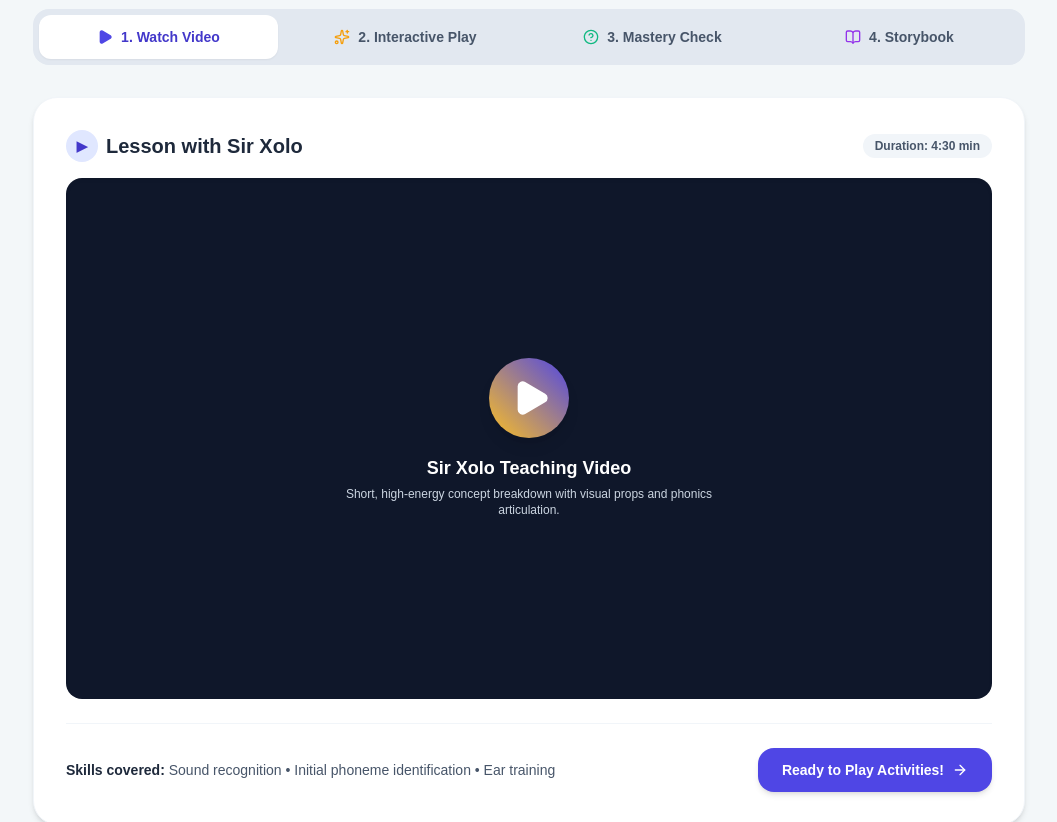
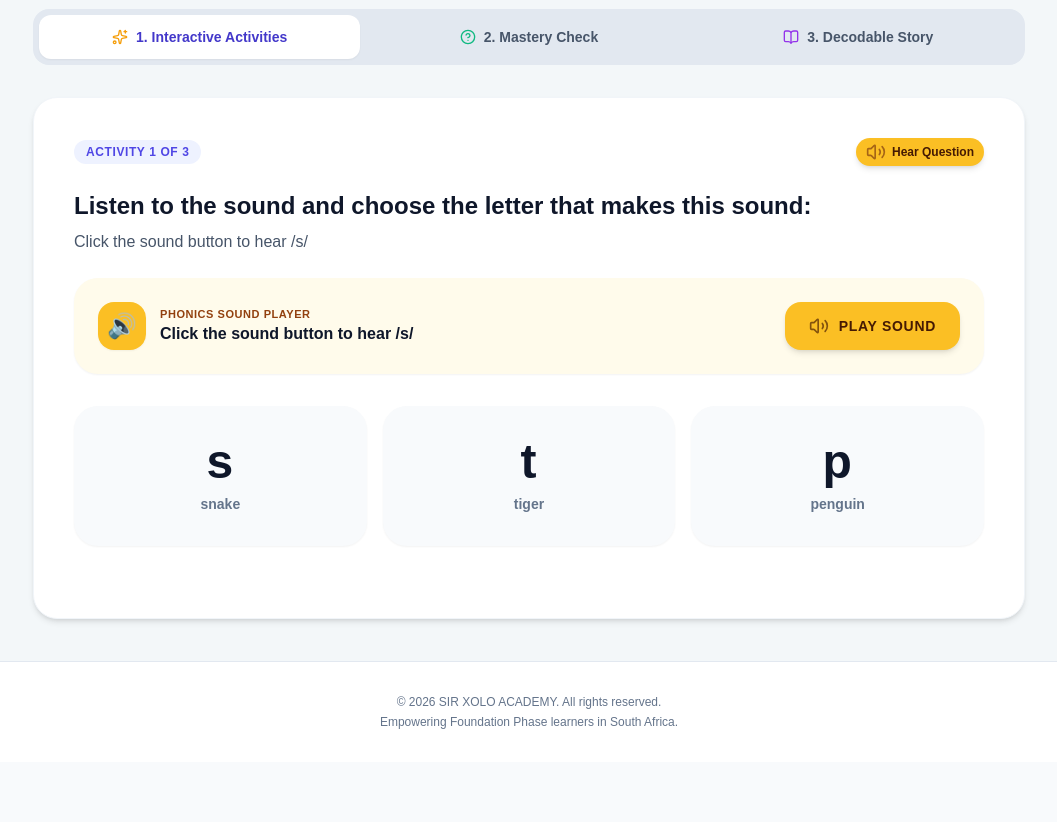
Before and after one commit to agnobays/sirxoloacademy, a Next.js app: page /learn/english/eng-step-1 in a window 1280 px wide. Shown: the part 220-1042 px from the top of the page, without its empty margins (111-1168 px from the left). After the commit the page ends 982 px from the top, so only its background shows below. Built offline with nearby package versions, Linux system fonts and the light colour scheme.

Commit message:
Remove empty video player and make interactive activities the primary mode

```diff
--- a/src/app/admin/page.tsx
+++ b/src/app/admin/page.tsx
@@ -174,7 +174,7 @@ export default function AdminPage() {
                     <span className="font-bold text-slate-900 block">
                       Step {s.stepNumber}: {s.title}
                     </span>
-                    <span className="text-slate-500">{s.videoDuration}</span>
+                    <span className="text-slate-500">{s.videoDuration || "Interactive Activities"}</span>
                   </div>
                   <button className="text-rose-600 hover:text-rose-800 p-1 cursor-pointer">
                     <Trash2 className="w-4 h-4" />
--- a/src/components/InteractiveLessonPlayer.tsx
+++ b/src/components/InteractiveLessonPlayer.tsx
@@ -4,7 +4,6 @@ import { useState } from "react";
 import Link from "next/link";
 import confetti from "canvas-confetti";
 import {
-  Play,
   CheckCircle2,
   HelpCircle,
   BookOpen,
@@ -28,7 +27,7 @@ interface Props {
 }
 
 export default function InteractiveLessonPlayer({ step, subject, nextStep }: Props) {
-  const [activeTab, setActiveTab] = useState<"video" | "activity" | "quiz" | "storybook">("video");
+  const [activeTab, setActiveTab] = useState<"activity" | "quiz" | "storybook">("activity");
   const [activityIndex, setActivityIndex] = useState(0);
   const [selectedActivityOption, setSelectedActivityOption] = useState<string | null>(null);
   const [activityFeedback, setActivityFeedback] = useState<{ isSuccess: boolean; message: string } | null>(null);
@@ -138,19 +137,7 @@ export default function InteractiveLessonPlayer({ step, subject, nextStep }: Pro
       </div>
 
       {/* Mode Navigation Tabs */}
-      <div className="grid grid-cols-2 sm:grid-cols-4 gap-2 p-1.5 bg-slate-200 rounded-2xl mb-8">
-        <button
-          onClick={() => setActiveTab("video")}
-          className={`flex items-center justify-center gap-2 py-3 px-4 rounded-xl text-sm font-bold transition-all ${
-            activeTab === "video"
-              ? "bg-white text-indigo-700 shadow-sm"
-              : "text-slate-600 hover:text-slate-900"
-          }`}
-        >
-          <Play className="w-4 h-4 text-indigo-600 fill-indigo-600" />
-          <span>1. Watch Video</span>
-        </button>
-
+      <div className={`grid ${step.decodableBook ? "grid-cols-3" : "grid-cols-2"} gap-2 p-1.5 bg-slate-200 rounded-2xl mb-8`}>
         <button
           onClick={() => setActiveTab("activity")}
           className={`flex items-center justify-center gap-2 py-3 px-4 rounded-xl text-sm font-bold transition-all ${
@@ -160,7 +147,7 @@ export default function InteractiveLessonPlayer({ step, subject, nextStep }: Pro
           }`}
         >
           <Sparkles className="w-4 h-4 text-amber-500" />
-          <span>2. Interactive Play</span>
+          <span>1. Interactive Activities</span>
         </button>
 
         <button
@@ -172,7 +159,7 @@ export default function InteractiveLessonPlayer({ step, subject, nextStep }: Pro
           }`}
         >
           <HelpCircle className="w-4 h-4 text-emerald-500" />
-          <span>3. Mastery Check</span>
+          <span>2. Mastery Check</span>
         </button>
 
         {step.decodableBook && (
@@ -185,53 +172,10 @@ export default function InteractiveLessonPlayer({ step, subject, nextStep }: Pro
             }`}
           >
             <BookOpen className="w-4 h-4 text-purple-600" />
-            <span>4. Storybook</span>
+            <span>3. Decodable Story</span>
           </button>
         )}
       </div>
-
-      {/* TAB 1: VIDEO LESSON */}
-      {activeTab === "video" && (
-        <div className="bg-white rounded-3xl p-6 sm:p-8 shadow-md border border-slate-100">
-          <div className="flex items-center justify-between mb-4">
-            <h2 className="text-xl font-black text-slate-800 flex items-center gap-2">
-              <span className="w-8 h-8 rounded-full bg-indigo-100 text-indigo-700 flex items-center justify-center text-sm">
-                ▶
-              </span>
-              Lesson with Sir Xolo
-            </h2>
-            <span className="text-xs font-bold px-3 py-1 rounded-full bg-slate-100 text-slate-600">
-              Duration: {step.videoDuration}
-            </span>
-          </div>
-
-          <div className="relative aspect-video w-full rounded-2xl overflow-hidden bg-slate-900 shadow-inner flex items-center justify-center">
-            <div className="text-center p-6 text-white max-w-md">
-              <div className="w-20 h-20 mx-auto mb-4 rounded-full bg-gradient-to-tr from-amber-400 to-indigo-600 flex items-center justify-center shadow-lg cursor-pointer transform hover:scale-105 transition-transform">
-                <Play className="w-10 h-10 fill-white text-white ml-1" />
-              </div>
-              <h3 className="text-lg font-bold">Sir Xolo Teaching Video</h3>
-              <p className="text-xs text-slate-300 mt-1">
-                Short, high-energy concept breakdown with visual props and phonics articulation.
-              </p>
-            </div>
-          </div>
-
-          <div className="mt-6 flex flex-col sm:flex-row items-center justify-between gap-4 pt-6 border-t border-slate-100">
-            <div className="text-sm text-slate-600">
-              <span className="font-bold text-slate-800">Skills covered: </span>
-              {step.focusSkills.join(" • ")}
-            </div>
-            <button
-              onClick={() => setActiveTab("activity")}
-              className="w-full sm:w-auto px-6 py-3 rounded-2xl bg-indigo-600 hover:bg-indigo-700 active:scale-95 text-white font-black text-sm flex items-center justify-center gap-2 shadow-md transition-all cursor-pointer"
-            >
-              <span>Ready to Play Activities!</span>
-              <ArrowRight className="w-4 h-4" />
-            </button>
-          </div>
-        </div>
-      )}
 
       {/* TAB 2: INTERACTIVE ACTIVITIES */}
       {activeTab === "activity" && currentActivity && (
--- a/src/data/curriculumData.ts
+++ b/src/data/curriculumData.ts
@@ -45,8 +45,6 @@ export const SKILL_STEPS: SkillStep[] = [
     title: "Letter Sounds & Blending Basics",
     subtitle: "Mastering /s/, /a/, /t/, and /p/",
     description: "Join Sir Xolo as we discover the first four building-block sounds and blend them to make real words!",
-    videoUrl: "https://www.youtube.com/embed/dQw4w9WgXcQ", // Embed placeholder ready for Sir Xolo's videos
-    videoDuration: "4:30 min",
     focusSkills: ["Sound recognition", "Initial phoneme identification", "Ear training"],
     activities: [
       {
@@ -142,8 +140,6 @@ export const SKILL_STEPS: SkillStep[] = [
     title: "CVC Words & Short Vowels",
     subtitle: "Exploring /i/, /n/, /m/, and /d/",
     description: "Expand your vocabulary! Learn to read words like pin, pan, map, and sit.",
-    videoUrl: "https://www.youtube.com/embed/dQw4w9WgXcQ",
-    videoDuration: "5:15 min",
     focusSkills: ["Short vowel /i/", "Consonant blending", "Word families"],
     activities: [],
     quiz: [],
@@ -156,8 +152,6 @@ export const SKILL_STEPS: SkillStep[] = [
     title: "Digraphs & First Story Reader",
     subtitle: "Discovering /sh/, /ch/, /th/",
     description: "Unlock special sound combinations and read complete decodable paragraphs.",
-    videoUrl: "https://www.youtube.com/embed/dQw4w9WgXcQ",
-    videoDuration: "6:00 min",
     focusSkills: ["Digraph recognition", "Fluency", "Comprehension"],
     activities: [],
     quiz: [],
@@ -172,8 +166,6 @@ export const SKILL_STEPS: SkillStep[] = [
     title: "Subitizing & Number Quantities 1 to 5",
     subtitle: "Seeing Numbers Instantly Without Counting",
     description: "Train your brain to recognize groups of 1, 2, 3, 4, and 5 dots instantly like a dice pattern!",
-    videoUrl: "https://www.youtube.com/embed/dQw4w9WgXcQ",
-    videoDuration: "4:00 min",
     focusSkills: ["Visual subitizing", "Quantity estimation", "Dot pattern recognition"],
     activities: [
       {
@@ -219,8 +211,6 @@ export const SKILL_STEPS: SkillStep[] = [
     title: "Number Bonds to 5",
     subtitle: "Friends of 5 (3 + 2, 4 + 1)",
     description: "Explore all the magical pairs of numbers that hold hands to make 5.",
-    videoUrl: "https://www.youtube.com/embed/dQw4w9WgXcQ",
-    videoDuration: "4:45 min",
     focusSkills: ["Part-part-whole", "Number bonds", "Addition readiness"],
     activities: [],
     quiz: [],
@@ -235,8 +225,6 @@ export const SKILL_STEPS: SkillStep[] = [
     title: "Onkamisa (The 5 Vowels)",
     subtitle: "Umsindo: A - E - I - O - U",
     description: "Funda onkamisa abahlanu besiZulu nomfundisi uSir Xolo ngokucula nokulalela imisindo.",
-    videoUrl: "https://www.youtube.com/embed/dQw4w9WgXcQ",
-    videoDuration: "5:00 min",
     focusSkills: ["Onkamisa ukuphimisa", "Umsindo wokuqala", "Ukuqonda amagama"],
     activities: [
       {
@@ -302,8 +290,6 @@ export const SKILL_STEPS: SkillStep[] = [
     title: "Izakhi Zamagama (Ba, Be, Bi, Bo, Bu)",
     subtitle: "Ukwakha Izinhlamvu zokuqala",
     description: "Hlanganisa ongwaqa nonkamisa ukwakha izakhi zamagama zokuqala.",
-    videoUrl: "https://www.youtube.com/embed/dQw4w9WgXcQ",
-    videoDuration: "5:30 min",
     focusSkills: ["Izakhi zamagama", "Ukuhlanganisa imisindo", "Ulimi lwasekhaya"],
     activities: [],
     quiz: [],
--- a/src/types/curriculum.ts
+++ b/src/types/curriculum.ts
@@ -80,8 +80,8 @@ export interface SkillStep {
   title: string;
   subtitle: string;
   description: string;
-  videoUrl: string;
-  videoDuration: string;
+  videoUrl?: string;
+  videoDuration?: string;
   focusSkills: string[];
   activities: LessonActivity[];
   quiz: QuizQuestion[];
```
